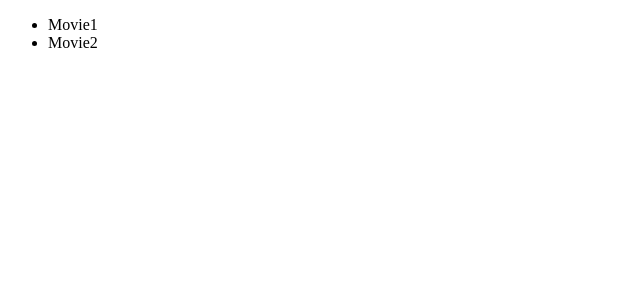
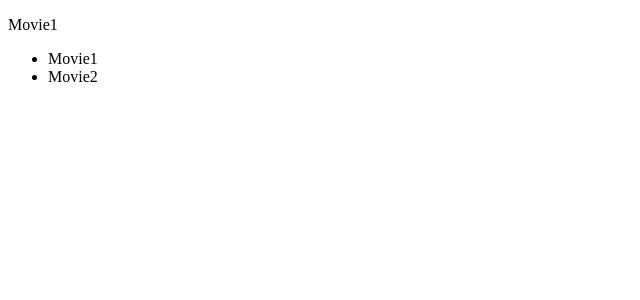
Before and after one commit to daniellequevedo/movie-cart, a React (Create React App) app: page / in a window 1280 px wide. Shown: the top 300 px of the page, without its empty margins (0-640 px from the left). Built offline with nearby package versions, Linux system fonts and the light colour scheme.

Commit message:
selectedProduct is displayed in UI

```diff
--- a/src/App.js
+++ b/src/App.js
@@ -1,5 +1,6 @@
 import React, { Component } from 'react';
 import ChangeSelectedProduct from './containers/ChangeSelectedProduct';
+import DisplayBoxConnect from './containers/DisplayBoxConnect';
 // import SelectionBox from './components/SelectionBox';
 // import logo from './logo.svg';
 import './App.css';
@@ -8,6 +9,7 @@ class App extends Component {
   render() {
     return (
       <div>
+        <DisplayBoxConnect />
         <ChangeSelectedProduct />
       </div>
     );
--- /dev/null
+++ b/src/components/DisplayBox.js
@@ -0,0 +1,30 @@
+import React from 'react';
+
+const DisplayBox = ({ selectedProduct }) => {
+  return (
+    <div id="displayBox">
+      <p>{selectedProduct}</p>
+      {/* <img class="displayImg" src="${selectedProduct.image}" />
+      <div class="displayDetails">
+        <h4>${selectedProduct.name}&nbsp;<span>(${selectedProduct.year})</span></h4>
+        <div class="scrollBox">
+          <p>${selectedProduct.description}</p>
+        </div>
+        <div class="footer">
+          <p>Rating: ${selectedProduct.rating} / 10 stars</p>
+        </div>
+        <div class="footer">
+          <p>Price: $${selectedProduct.price.toFixed(2)}</p>
+        </div>
+        <div class="footer">
+          <p>Runtime: ${selectedProduct.runtime} minutes</p>
+        </div>
+        <div class="footer">
+          <button class="add-to-cart" data-id="${selectedProduct.id}">Add To Cart</button>
+        </div>
+      </div> */}
+    </div>
+  );
+}
+
+export default DisplayBox;
--- /dev/null
+++ b/src/containers/DisplayBoxConnect.js
@@ -0,0 +1,6 @@
+import { connect } from 'react-redux';
+import DisplayBox from '../components/DisplayBox';
+
+const mapStateToProps = state => state.selectedProduct;
+
+export default connect(mapStateToProps)(DisplayBox);
```
